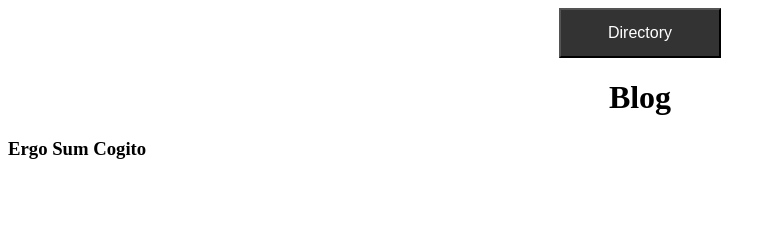
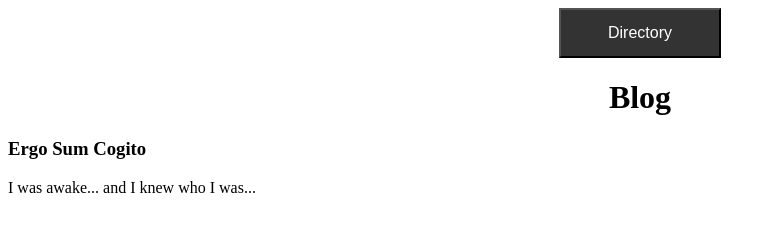
Before and after one commit to bookwormted/FirstSite, a website: page blog.html in a window 1280 px wide. Shown: the whole page, without its empty margins (0-776 px from the left). Drawn offline with Linux system fonts and the light colour scheme.

Commit message:
Update blog.html

```diff
--- a/blog.html
+++ b/blog.html
@@ -35,6 +35,7 @@
               <h3 class="headline fancy-border">
                 <span class="place items center">Ergo Sum Cogito</span>
               </h3>
+                <span class="headline description">I was awake... and I knew who I was...</span>
             </div>
           </div>
         </div>
```
